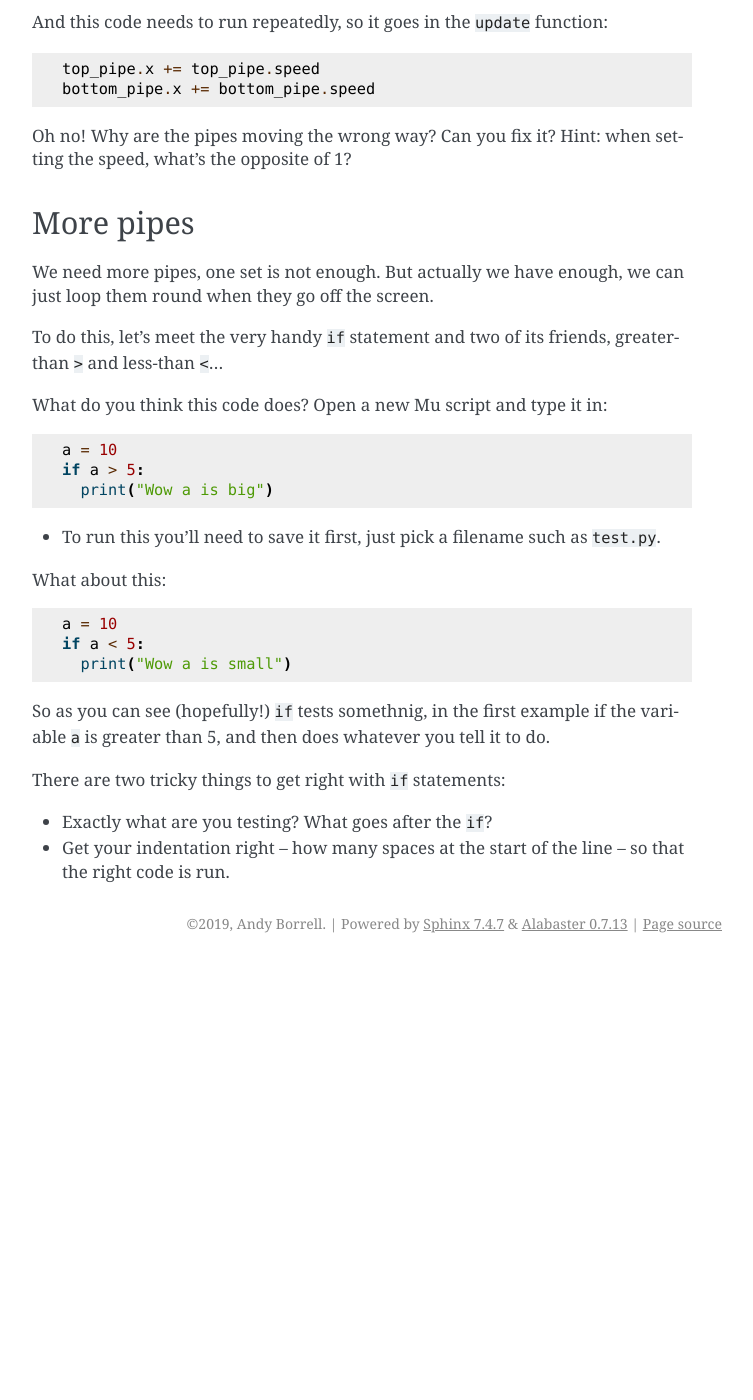
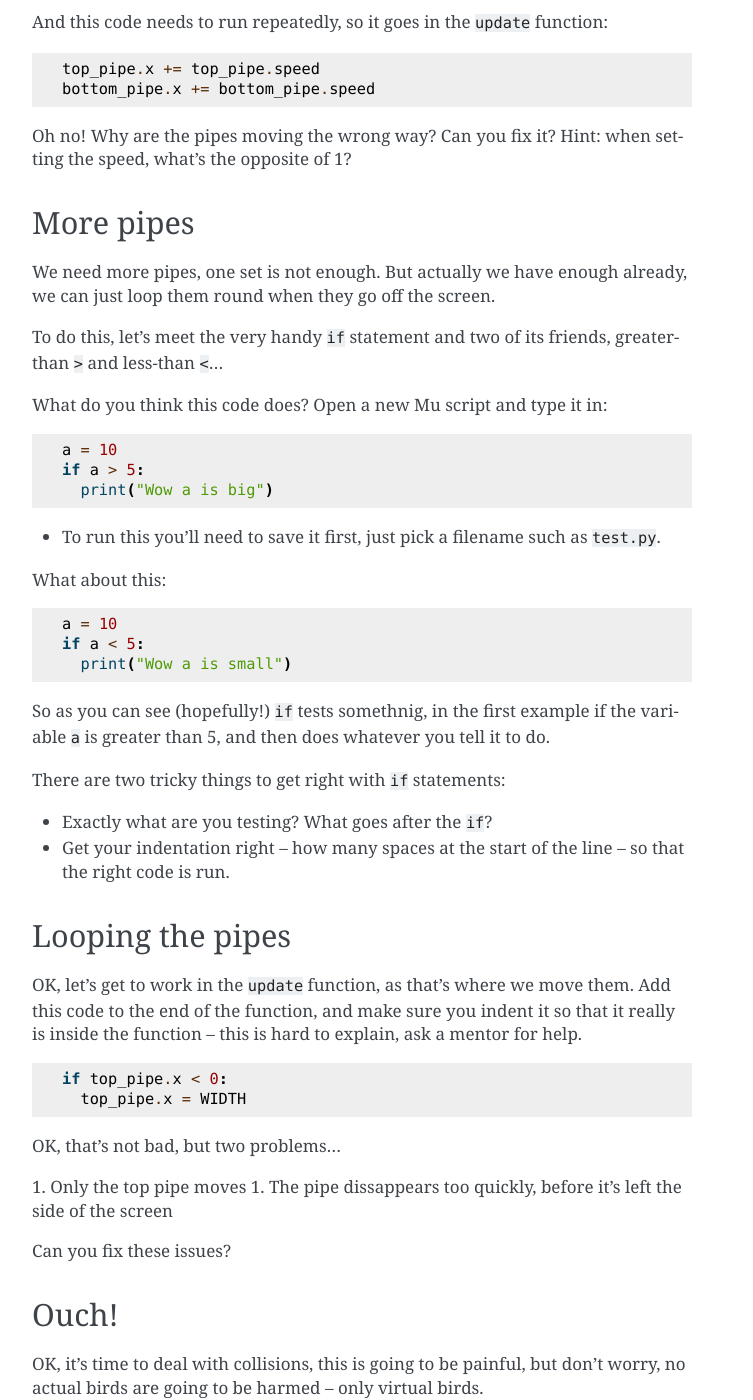
Before and after one commit to andyborrell/pygamezero_bird, a Sphinx documentation site: the page built from docs/source/part2.rst, in a window 1280 px wide and 1400 px high, scrolled down 2153 px. Shown: the whole window, without its empty margins (388-1141 px from the left). Built offline with Sphinx 7.4.7, drawn with Linux system fonts in a browser that asks for light colours; before the commit the page ends 3116 px from its top, so only the background shows below that; some of the changed text lies outside the part shown.

Commit message:
Looping pipes

```diff
--- a/docs/source/part2.rst
+++ b/docs/source/part2.rst
@@ -99,7 +99,7 @@ Oh no! Why are the pipes moving the wrong way? Can you fix it? Hint: when settin
 More pipes
 ----------
 
-We need more pipes, one set is not enough. But actually we have enough, we can just loop them round when they go off the screen.
+We need more pipes, one set is not enough. But actually we have enough already, we can just loop them round when they go off the screen.
 
 To do this, let's meet the very handy :code:`if` statement and two of its friends, greater-than :code:`>` and less-than :code:`<`...
 
@@ -127,3 +127,29 @@ There are two tricky things to get right with :code:`if` statements:
 
 * Exactly what are you testing? What goes after the :code:`if`?
 * Get your indentation right -- how many spaces at the start of the line -- so that the right code is run.
+
+
+Looping the pipes
+-----------------
+
+OK, let's get to work in the :code:`update` function, as that's where we move them. Add this code to the end of the function, and make sure you indent it so that it really is inside the function -- this is hard to explain, ask a mentor for help.
+
+.. code:: python
+
+   if top_pipe.x < 0:
+     top_pipe.x = WIDTH
+
+OK, that's not bad, but two problems...
+
+1. Only the top pipe moves
+1. The pipe dissappears too quickly, before it's left the side of the screen
+
+Can you fix these issues?
+
+
+Ouch!
+-----
+
+OK, it's time to deal with collisions, this is going to be painful, but don't worry, no actual birds are going to be harmed -- only virtual birds.
+
+To be continued...
```
